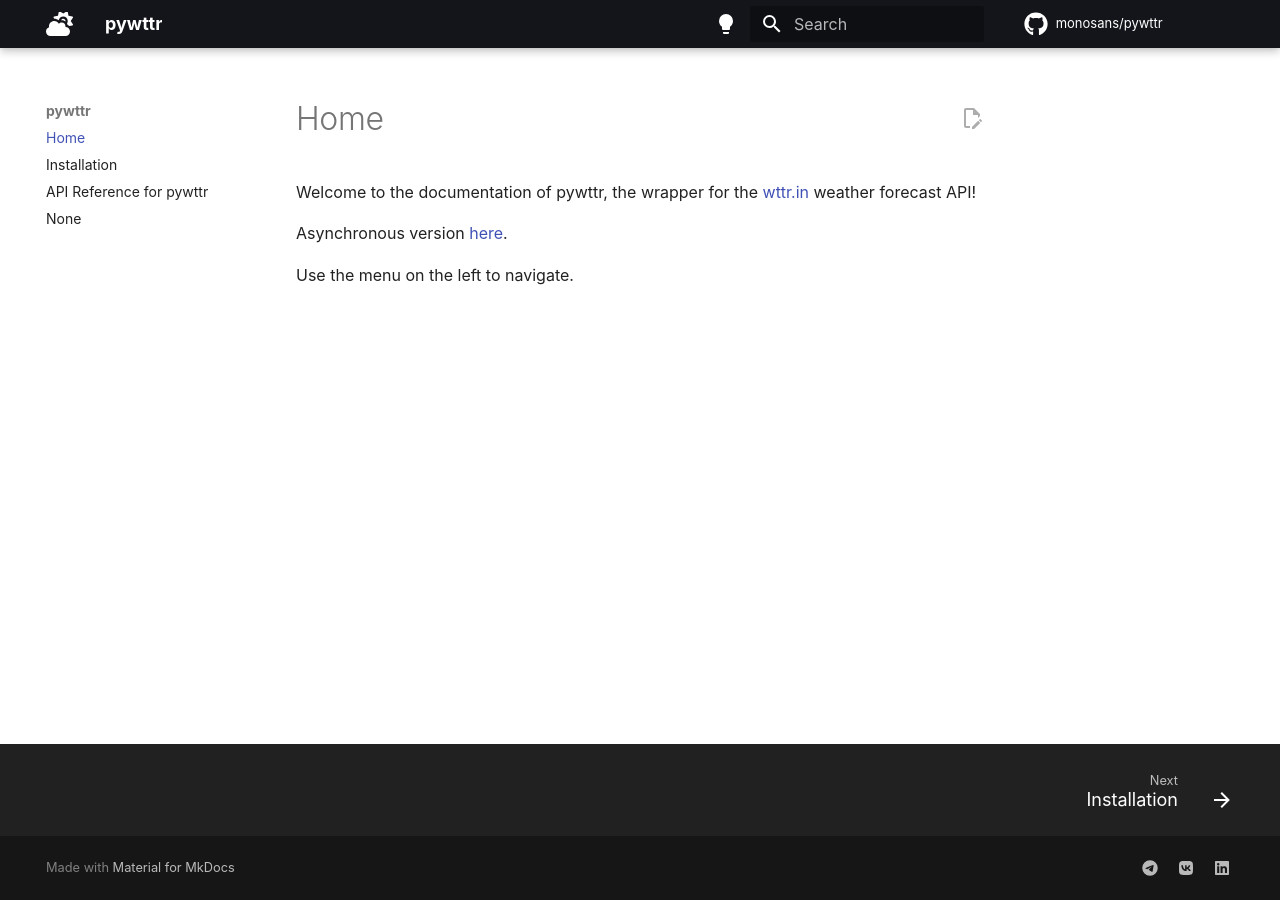
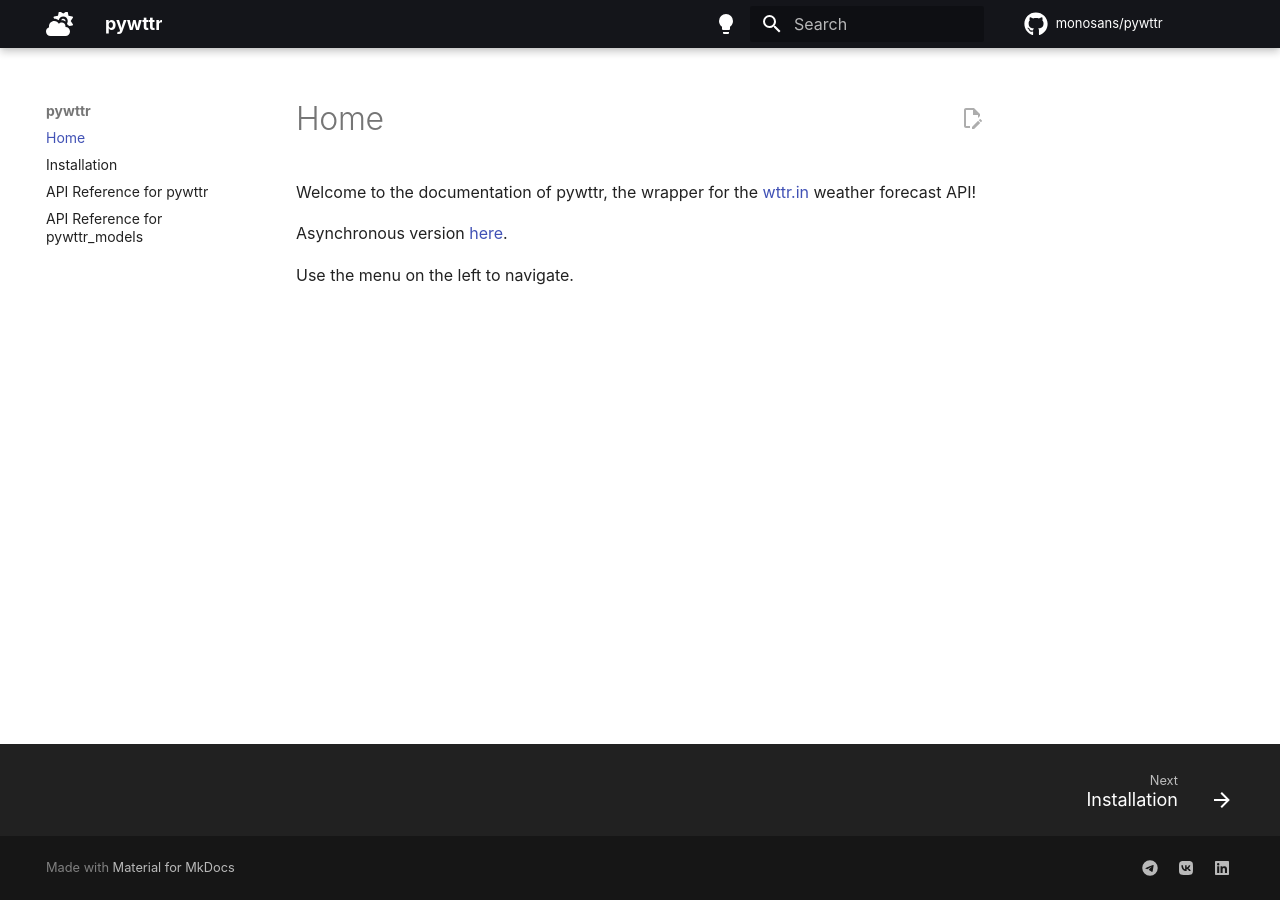
Before and after one commit to monosans/pywttr, an MkDocs documentation site: the page built from docs/index.md, in a window 1280 px wide. Built offline with MkDocs 1.6.1 and Material for MkDocs 9.7.7, drawn with Linux system fonts in a browser that asks for light colours; comment, search, counter and statistics services are not loaded.

Commit message:
Fix docs

```diff
--- a/mkdocs.yml
+++ b/mkdocs.yml
@@ -6,7 +6,7 @@ nav:
   - index.md
   - install.md
   - api.md
-  - api_models.md
+  - api-models.md
 theme:
   name: material
   features:
```
